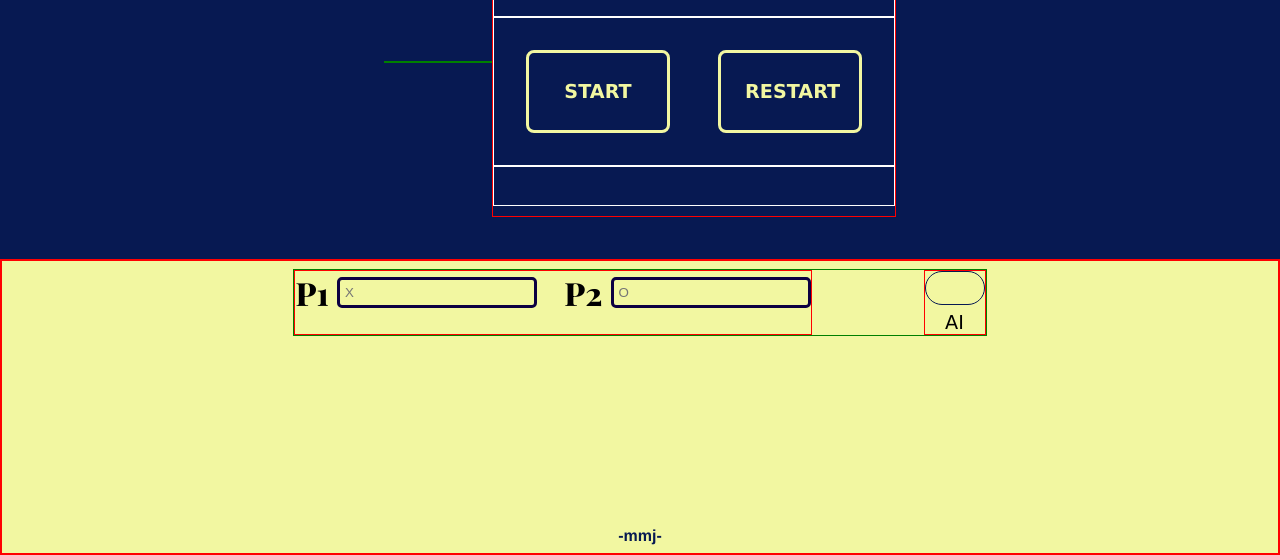
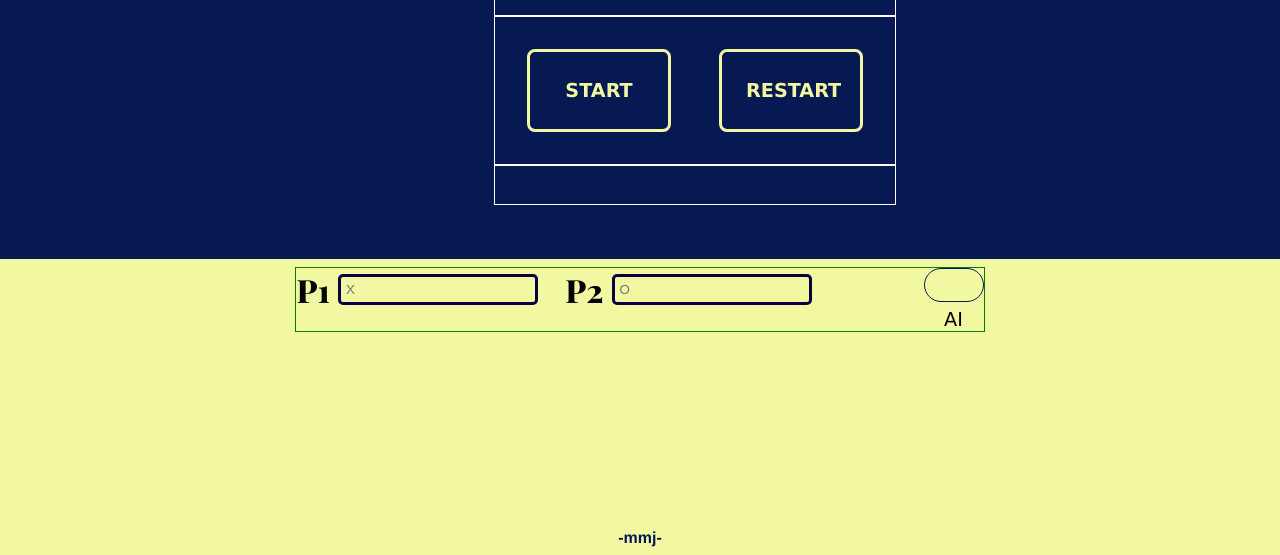
Before and after one commit to MrMadnessj/Tic-Tac-Toe, a plain HTML site: page index.html in a window 1280 px wide. Shown: the part 343-898 px from the top of the page. Drawn offline with nearby package versions, Linux system fonts and the light colour scheme.

Commit message:
css fixing

```diff
--- a/static/style.css
+++ b/static/style.css
@@ -58,12 +58,12 @@ body{
 
 .section-1{
     flex: 1;
-    border: 1px solid green;
+
 }
 
 .section-2{
     flex: 1;
-    border: 1px solid red;
+
     min-height: 310px;
 }
 
@@ -153,7 +153,7 @@ body{
     display: flex;
     flex-wrap: wrap;
     justify-content: center;
-    border: 2px solid red;
+
 }
 
 .github{
@@ -225,13 +225,13 @@ input:checked + .slider:before{
   }
 
 .ai-div{
-    border: 1px solid red;
+
     font-size: 1.2rem;
     font-family:Verdana, Geneva, Tahoma, sans-serif;
 }
 
 .players-div{
-    border: 1px solid red;
+
 }
 
 .players-div > form{
@@ -302,7 +302,7 @@ input[type=text] {
 }
 
 input[type=text]:focus {
-    border: 3px solid #ff0000;
+
 }
 
 .error{
```
